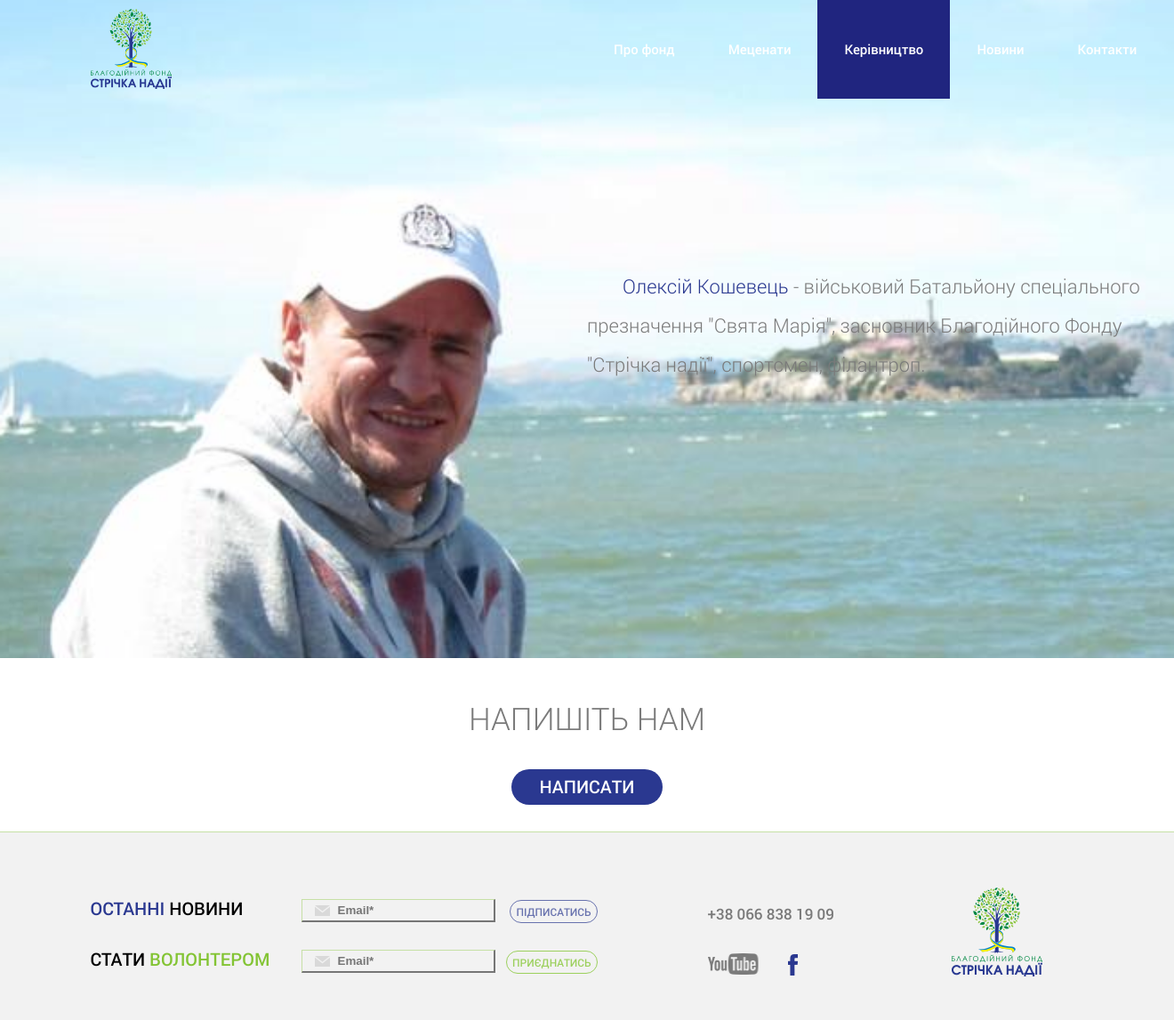
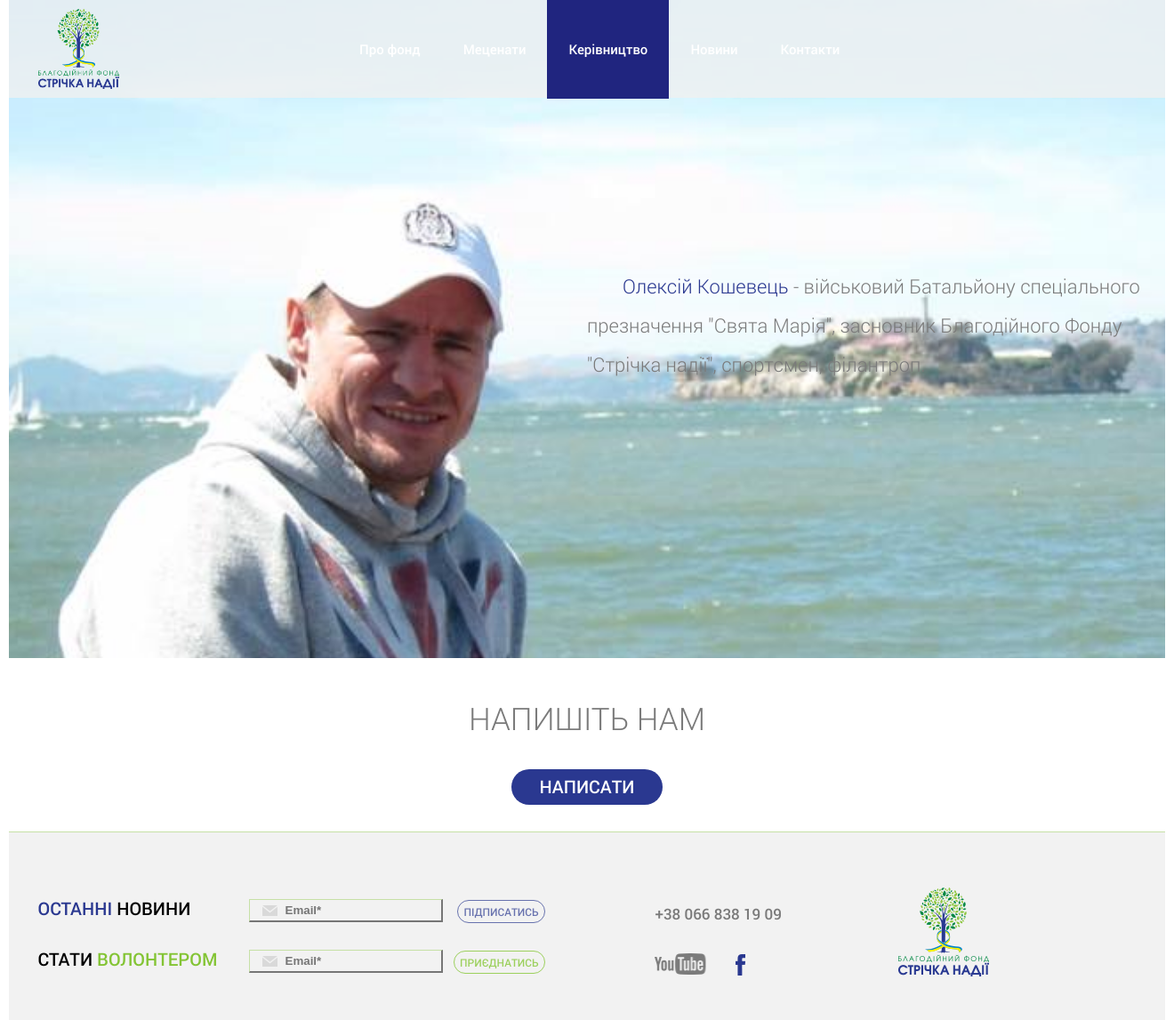
Before and after one commit to ivanivan911/fond, a PHP site: page /leadership.php in a window 1320 px wide. Shown: the whole page at 89% size. Run offline with PHP 8.4, Linux system fonts and the light colour scheme.

Commit message:
responsive srakatan

```diff
--- a/css/main.css
+++ b/css/main.css
@@ -47,15 +47,14 @@ article, aside, details, figcaption, figure, footer, header, hgroup, menu, nav,
 }
 
 body {
-    min-width:1300px;
-    width: auto !important;
-    width:1300px;
+    min-width:800px;
+    max-width: 1300px;
     margin: 0 auto;
     position: relative;
 }
 
 .wrapper {
-    width: 84.61538461538461%;
+    width: 95%;
     max-width: 1300px;
     margin: 0 auto;
 }
@@ -63,7 +62,7 @@ body {
 /*Header*/
 
 header {
-    position: fixed;
+    position: relative;
     z-index: 4;
     height: 191px;
     min-width: 900px;
@@ -77,9 +76,10 @@ header {
 }
 
 .header-nav {
-    min-width: 650px;
+    height: 110px;
+    position: absolute;
     left: 50%;
-    position: absolute;
+    margin-left: -280px;
 }
 
 .header-nav-list-item {
@@ -89,20 +89,18 @@ header {
     font-size: 15px;
 }
 
-
-
 .header-nav-link{
     display: inline-block;
     text-decoration: none;
     padding: 57px 30px 12px;
-    color: #fff;
-    /**/
+    color: #20257f;
     background-size: 100% 200%;
     background-image: linear-gradient(to bottom, transparent 50%, #20257f 50%);
     transition: background-position 0.3s;
 }
 
 .header-nav-link:hover {
+    color: #fff;
     background-position: 0 -100%;
 }
 
@@ -133,7 +131,9 @@ header {
 
 .scroll-header-nav {
     height: 110px;
-    float: right;
+    position: absolute;
+    left: 50%;
+    margin-left: -280px;
 }
 
 .scroll-header-nav-list-item {
@@ -784,19 +784,67 @@ footer {
 /*Leadership*/
 /*--------------------------------------------------------*/
 
+.leadership-header {
+    height: 110px;
+    position: fixed;
+    min-width:800px;
+    max-width: 1300px;
+    width: 100%;
+    background: rgba(240, 240, 240, 0.8);
+    z-index: 4;
+}
 
+.leadership-header-logo {
+    padding-top: 10px;
+    float: left;
+    width: 162px;
+    height: 159px;
+}
 
+.leadership-header-logo-img {
+    height: 90px;
+}
 
+.leadership-header-nav {
+    height: 110px;
+    position: absolute;
+    left: 50%;
+    margin-left: -280px;
+}
 
-#leadership .founder-1{
+.leadership-header-nav-list-item {
+    overflow: hidden;
+    float: left;
+    font-family: "Roboto Medium", sans-serif;
+    font-size: 15px;
+}
+
+.leadership-header-nav-list-item-link {
+    display: inline-block;
+    text-decoration: none;
+    padding: 48px 24px 48px;
+    color: #fff;
+    background-size: 100% 200%;
+    background-image: linear-gradient(to bottom, transparent 50%, #20257f 50%);
+    transition: background-position 0.3s;
+}
+
+.leadership-header-nav-list-item-link:hover {
+    background-position: 0 -100%;
+}
+
+.leadership-header-nav-list-item-link-active {
+    background: #20257f;
+}
+
+.leadership-founder-1 {
     height:740px;
     background: url('../img/koshevets.png');
     background-size: cover;
     background-position: 40% 20%;
-
 }
 
-.founder-1-text{
+.leadership-founder-1-text {
     font-family: "Roboto Light", sans-serif;
     font-size: 22px;
     color:#7a7a7a;
@@ -808,17 +856,44 @@ footer {
     text-align: left;
 }
 
-.blue-text{
+.leadership-blue-text {
     color:#2a3890;
 }
 
-.white-text{
-    color:#f2f2f2;
+.leadership-write-us {
+    padding-bottom: 30px;
 }
 
-.write-us{
-    padding-bottom: 30px;
+.leadership-write-us-header {
+    color: #7a7a7a;
+    text-align: center;
+    font-size: 35px;
+    margin-top: 50px;
+    margin-bottom: 40px;
+    font-family: "Roboto Light", sans-serif;
 }
+
+.leadership-feedback-link {
+    width: 170px;
+    height: 40px;
+    background-color: #2a3890;
+    text-align: center;
+    border-radius: 25px;
+    margin: 0 auto 0;
+}
+
+.leadership-feedback-link a {
+    text-decoration: none;
+    color: white;
+    font-family: "Roboto Medium", sans-serif;
+    font-size: 20px;
+    width: 100%;
+    height: 100%;
+    display: block;
+    line-height: 2;
+}
+
+
 
 #about-mission .mission{
     height:740px;
@@ -833,7 +908,7 @@ footer {
     font-size: 22px;
     color: white;
     position: absolute;
-    /* left: 50%; */
+    !* left: 50%;
     top: 280px;
     text-indent: 40px;
     line-height: 2;
@@ -841,13 +916,13 @@ footer {
 }
 
 .mission-header {
-    /* padding: 10px 100px; */
+    padding: 10px 100px;
     font-family: "Roboto Light", sans-serif;
     font-size: 22px;
     color: white;
     position: absolute;
     left: 50%;
-    margin-left: -91px;
+    margin-left: -180px;
     top: 200px;
     text-indent: 40px;
     line-height: 2;
--- a/leadership.php
+++ b/leadership.php
@@ -8,37 +8,48 @@
     <script src="./js/jquery-2.2.4.js"></script>
 </head>
 <body id="leadership">
-<header class="scroll-header">
+<header class="leadership-header">
     <div class="wrapper">
-        <h1 class="header-logo scroll-header-logo">
+        <h1 class="leadership-header-logo">
             <a href="index.php">
-                <img class="header-logo-img scroll-header-logo-img" src="img/logo.png" alt="Logo">
+                <img class="leadership-header-logo-img" src="img/logo.png" alt="Logo">
             </a>
         </h1>
-        <nav class="header-nav scroll-header-nav">
-            <ul class="header-nav-list">
-                <li class="header-nav-list-item"><a href="index.php#about-us-anchor" class="header-nav-link scroll-header-nav-list-item">Про фонд</a></li>
-                <li class="header-nav-list-item"><a href="leadership.php" class="header-nav-link scroll-header-nav-list-item">Меценати</a></li>
-                <li class="header-nav-list-item"><a href="leadership.php" class="header-nav-link scroll-header-nav-list-item header-nav-list-item-active">Керівництво</a></li>
-                <li class="header-nav-list-item"><a href="index.php#news" class="header-nav-link scroll-header-nav-list-item">Новини</a></li>
-                <li class="header-nav-list-item"><a href="#footer" id="toFooter" class="header-nav-link scroll-header-nav-list-item">Контакти</a></li>
+        <nav class="leadership-header-nav">
+            <ul class="leadership-header-nav-list">
+                <li class="leadership-header-nav-list-item">
+                    <a href="index.php#about-us-anchor" class="leadership-header-nav-list-item-link">Про фонд</a>
+                </li>
+                <li class="leadership-header-nav-list-item">
+                    <a href="leadership.php" class="leadership-header-nav-list-item-link">Меценати</a>
+                </li>
+                <li class="leadership-header-nav-list-item">
+                    <a href="leadership.php" class="leadership-header-nav-list-item-link leadership-header-nav-list-item-link-active">Керівництво</a>
+                </li>
+                <li class="leadership-header-nav-list-item">
+                    <a href="index.php#news" class="leadership-header-nav-list-item-link">Новини</a>
+                </li>
+                <li class="leadership-header-nav-list-item">
+                    <a href="#footer" id="toFooter" class="leadership-header-nav-list-item-link">Контакти</a>
+                </li>
             </ul>
         </nav>
     </div>
 </header>
-    <div class="main">
-        <div class="founder-1">
-            <p class="founder-1-text"><span class="blue-text">Олексій Кошевець</span> - військовий Батальйону спеціального презначення "Свята Марія",
+    <main class="leadership-main">
+        <div class="leadership-founder-1">
+            <p class="leadership-founder-1-text">
+                <span class="leadership-blue-text">Олексій Кошевець</span> - військовий Батальйону спеціального презначення "Свята Марія",
                 засновник Благодійного Фонду "Стрічка надії", спортсмен, філантроп.
             </p>
         </div>
-        <div class="write-us">
-            <h3 class="write-us-header">НАПИШІТЬ НАМ</h3>
-            <div class="feedback-link">
+        <div class="leadership-write-us">
+            <h3 class="leadership-write-us-header">НАПИШІТЬ НАМ</h3>
+            <div class="leadership-feedback-link">
                 <a href="#">НАПИСАТИ</a>
             </div>
         </div>
-    </div>
+    </main>
     <?php include('./elements/footer.php')?>
 <script type="text/javascript" src="js/leadership.js"></script>
 </body>
```
